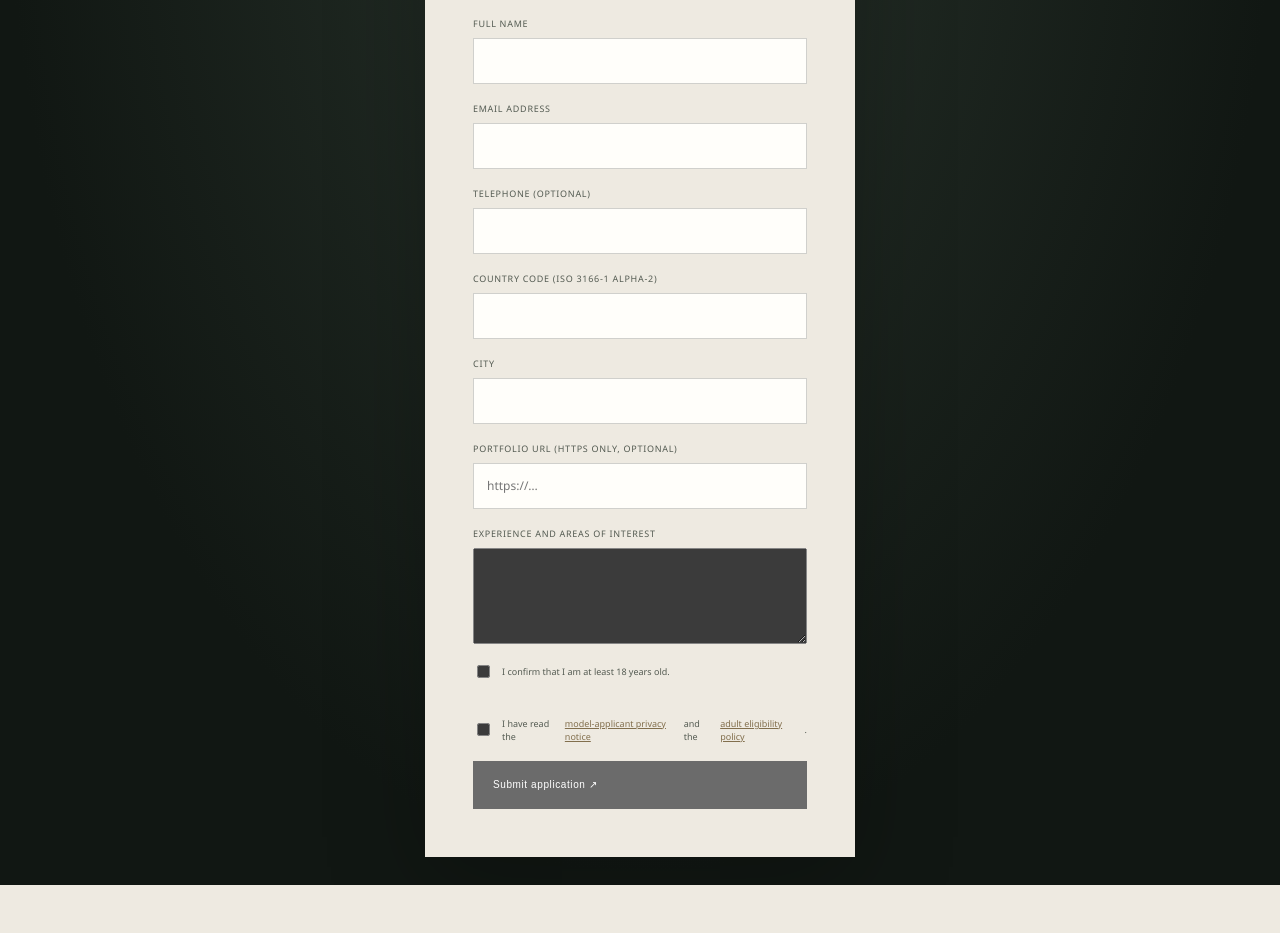
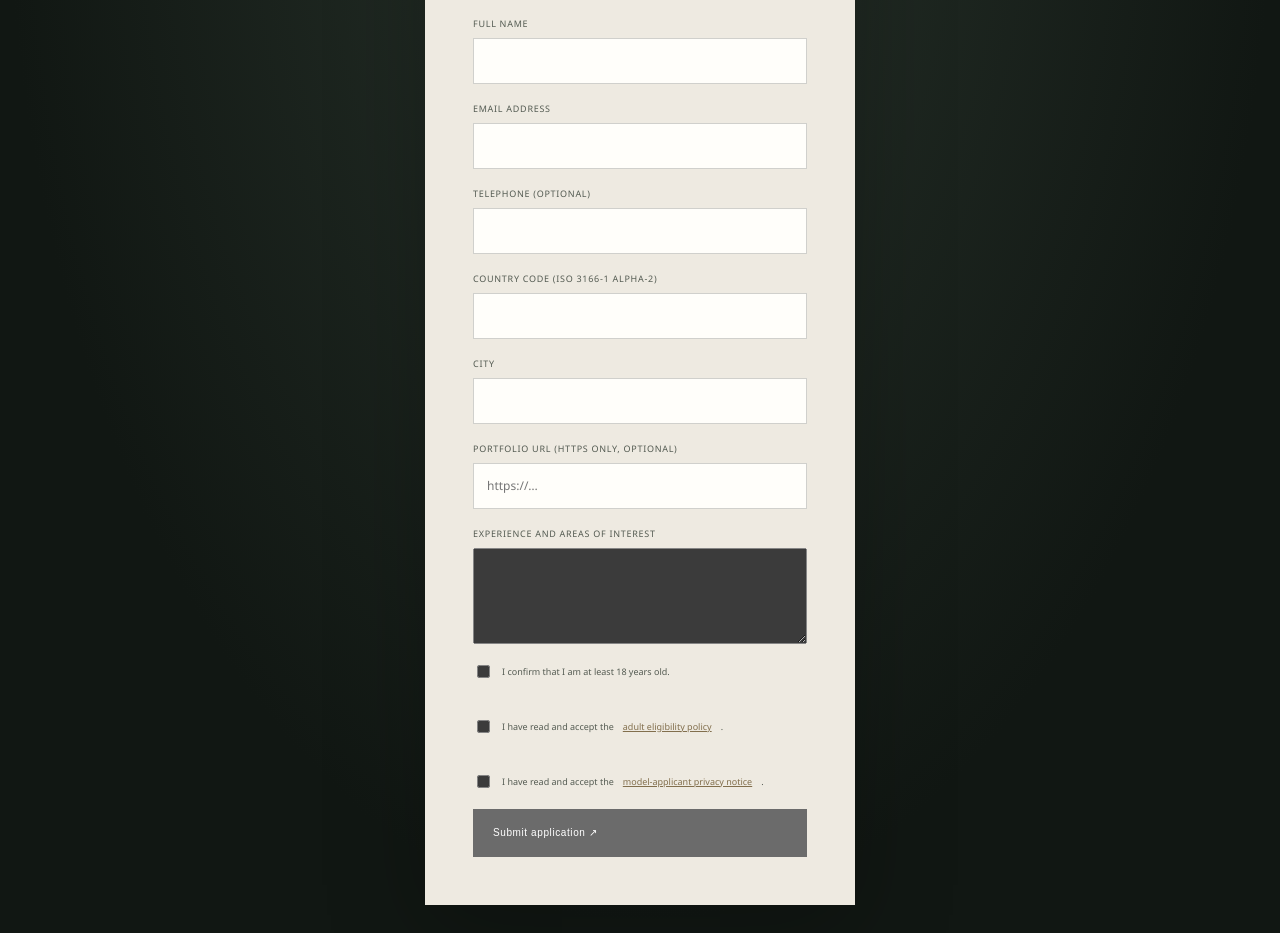
Before and after one commit to LloydCoder/talyvane-platform, a Laravel app: template resources/views/model-agency/apply.blade.php in a window 1280 px wide. Shown: the part 520-1453 px from the top of the page. Before the commit the page ends 1405 px from the top, so only its background shows below. Run offline with Laravel 12, Linux system fonts and the light colour scheme; the template is opened without the code that fills it: most values are stand-ins (such as "Sample title", 1, 10 or a date in 2020); parts of the project's set-up code (start-up, migrations or seed data) failed here and were passed over.

Commit message:
ui: collect separate versioned adult policy consent and privacy notice consent

```diff
--- a/resources/views/model-agency/apply.blade.php
+++ b/resources/views/model-agency/apply.blade.php
@@ -19,8 +19,10 @@
         <label for="portfolio_url">Portfolio URL (HTTPS only, optional)</label><input id="portfolio_url" name="portfolio_url" type="url" inputmode="url" maxlength="2048" placeholder="https://…" value="{{ old('portfolio_url') }}">
         <label for="experience_summary">Experience and areas of interest</label><textarea id="experience_summary" name="experience_summary" rows="6" minlength="20" maxlength="4000" required>{{ old('experience_summary') }}</textarea>
         <input type="hidden" name="privacy_notice_version" value="{{ $privacyNoticeVersion }}">
+        <input type="hidden" name="adult_eligibility_policy_version" value="{{ config('talyvane.model_agency.adult_eligibility_policy_version') }}">
         <label class="remember-row"><input type="checkbox" name="adult_eligibility_confirmed" value="1" required @checked(old('adult_eligibility_confirmed'))> I confirm that I am at least 18 years old.</label>
-        <label class="remember-row"><input type="checkbox" name="privacy_notice_accepted" value="1" required @checked(old('privacy_notice_accepted'))> I have read the <a href="{{ route('pages.show', 'model-applicant-privacy') }}" target="_blank" rel="noopener noreferrer">model-applicant privacy notice</a> and the <a href="{{ route('pages.show', 'model-adult-eligibility') }}" target="_blank" rel="noopener noreferrer">adult eligibility policy</a>.</label>
+        <label class="remember-row"><input type="checkbox" name="adult_eligibility_policy_accepted" value="1" required @checked(old('adult_eligibility_policy_accepted'))> I have read and accept the <a href="{{ route('pages.show', 'model-adult-eligibility') }}" target="_blank" rel="noopener noreferrer">adult eligibility policy</a>.</label>
+        <label class="remember-row"><input type="checkbox" name="privacy_notice_accepted" value="1" required @checked(old('privacy_notice_accepted'))> I have read and accept the <a href="{{ route('pages.show', 'model-applicant-privacy') }}" target="_blank" rel="noopener noreferrer">model-applicant privacy notice</a>.</label>
         <button class="button button-dark admin-submit" type="submit">Submit application ↗</button>
     </form>
 @endsection
```
